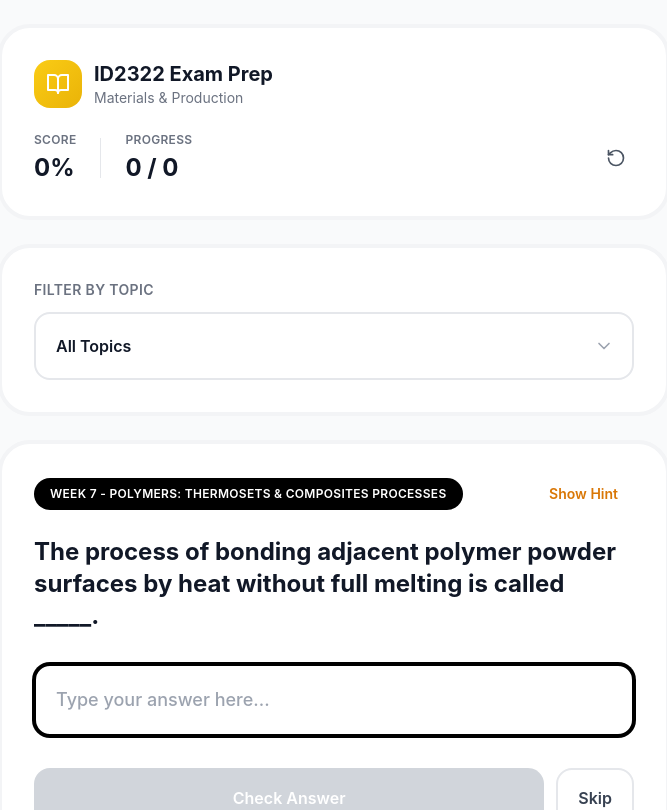
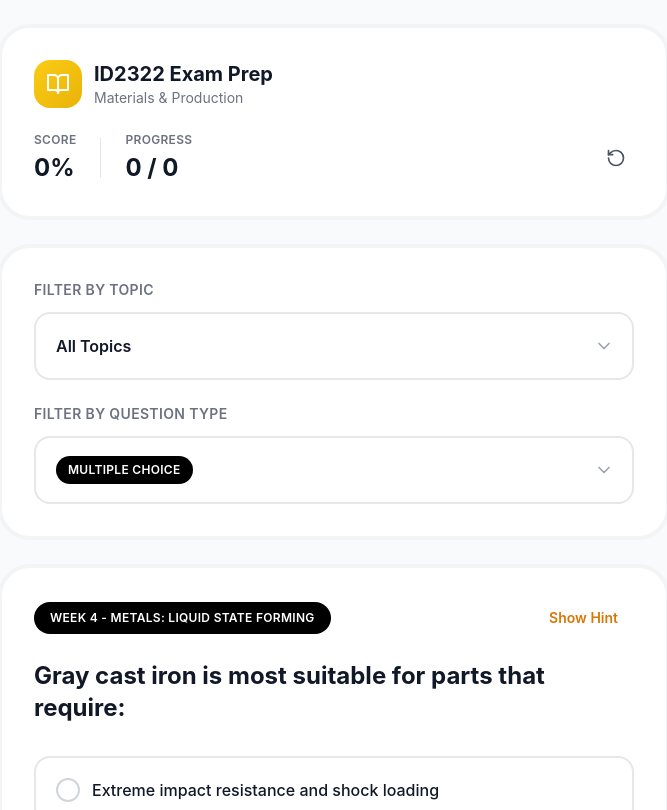
Before and after one commit to EdwardZehuaZhang/Prep, a React (Vite) app: page / in a window 1280 px wide. Shown: the top 810 px of the page, without its empty margins (306-973 px from the left). Built offline with nearby package versions, Linux system fonts and the light colour scheme.

Commit message:
feat: multia

```diff
--- a/src/components/ExamPrepApp.tsx
+++ b/src/components/ExamPrepApp.tsx
@@ -8,7 +8,6 @@ import { fillQuestions } from '../data/fillQuestions';
 import { multipleChoiceQuestions } from '../data/multiple-choiceQuestions';
 import { Question } from '../types/Question';
 import { checkAnswer, normalizeAnswer } from '../utils/answerChecker';
-import contentSummaryMd from './ContentSummary.md?raw';
 
 // Combine all question types
 const questions = [...shortQuestions, ...fillQuestions, ...multipleChoiceQuestions];
@@ -27,6 +26,7 @@ interface SavedProgress {
     customAcceptableAnswers?: string[];
   }>;
   deletedQuestions?: string[];
+  selectedQuestionTypes?: string[];
 }
 
 const ExamPrepApp = () => {
@@ -56,6 +56,7 @@ const ExamPrepApp = () => {
     return saved ? JSON.parse(saved).answeredQuestions : {};
   });
   const [isDropdownOpen, setIsDropdownOpen] = useState(false);
+  const [isQuestionTypeDropdownOpen, setIsQuestionTypeDropdownOpen] = useState(false);
   const [expandedQuestionId, setExpandedQuestionId] = useState<string | null>(null);
   const [showHint, setShowHint] = useState(false);
   const [questionCustomizations, setQuestionCustomizations] = useState<Record<string, {
@@ -69,9 +70,13 @@ const ExamPrepApp = () => {
     const saved = localStorage.getItem(STORAGE_KEY);
     return saved ? (JSON.parse(saved).deletedQuestions || []) : [];
   });
+  const [selectedQuestionTypes, setSelectedQuestionTypes] = useState<string[]>(() => {
+    const saved = localStorage.getItem(STORAGE_KEY);
+    return saved ? (JSON.parse(saved).selectedQuestionTypes || ['multiple-choice']) : ['multiple-choice'];
+  });
   const [editingQuestion, setEditingQuestion] = useState(false);
   const [editedQuestionText, setEditedQuestionText] = useState('');
-  const [markdownContent, setMarkdownContent] = useState(contentSummaryMd);
+  const [markdownContent, setMarkdownContent] = useState('');
   const [showMarkdownPanel, setShowMarkdownPanel] = useState(true);
   const textareaRef = useRef<HTMLTextAreaElement>(null);
   const inputRef = useRef<HTMLInputElement>(null);
@@ -103,9 +108,10 @@ const ExamPrepApp = () => {
       lastUpdated: new Date().toISOString(),
       questionCustomizations,
       deletedQuestions,
+      selectedQuestionTypes,
     };
     localStorage.setItem(STORAGE_KEY, JSON.stringify(progress));
-  }, [currentQuestion, score, attempted, selectedTopic, answeredQuestions, questionCustomizations, deletedQuestions]);
+  }, [currentQuestion, score, attempted, selectedTopic, answeredQuestions, questionCustomizations, deletedQuestions, selectedQuestionTypes]);
 
   const topics = ['all', ...new Set(questions.map(q => q.topic))];
 
@@ -130,7 +136,8 @@ const ExamPrepApp = () => {
     .filter((q, index) => {
       const qId = `${q.topic}-${q.question.substring(0, 50)}`;
       return !deletedQuestions.includes(qId);
-    });
+    })
+    .filter(q => selectedQuestionTypes.includes(q.type));
 
   const currentQ = filteredQuestions[currentQuestion];
 
@@ -140,9 +147,9 @@ const ExamPrepApp = () => {
     return `${q.topic}-${q.question.substring(0, 50)}`;
   };
 
-  const currentQuestionId = getQuestionId(currentQuestion);
+  const currentQuestionId = currentQ ? getQuestionId(currentQuestion) : '';
   const currentCustomizations = questionCustomizations[currentQuestionId] || {};
-  const displayedQuestion = currentCustomizations.customQuestion || currentQ.question;
+  const displayedQuestion = currentQ ? (currentCustomizations.customQuestion || currentQ.question) : '';
 
   // Function to save question edit
   const handleSaveQuestionEdit = () => {
@@ -331,8 +338,10 @@ const ExamPrepApp = () => {
           </div>
         </div>
 
+        {/* Filters Panel */}
+        <div className="bg-white rounded-[2rem] border-4 border-gray-100 p-6 sm:p-8 mb-6">
           {/* Topic Filter */}
-        <div className="bg-white rounded-[2rem] border-4 border-gray-100 p-6 sm:p-8 mb-6">
+          <div className="mb-6">
             <div className="mb-3">
               <label className="text-sm font-semibold text-gray-500 uppercase tracking-wide block mb-3">
                 Filter by Topic
@@ -365,15 +374,11 @@ const ExamPrepApp = () => {
                           setIsDropdownOpen(false);
                           resetQuiz();
                         }}
-                      className={`w-full px-5 py-4 text-left font-semibold transition-colors flex items-center justify-between ${
-                        selectedTopic === topic
-                          ? 'bg-gray-900 text-white'
-                          : 'bg-white text-gray-900 hover:bg-gray-50'
-                      }`}
+                        className="w-full px-5 py-4 text-left font-semibold bg-white text-gray-900 hover:bg-gray-50 transition-colors flex items-center justify-between"
                       >
                         <span>{topic === 'all' ? 'All Topics' : topic}</span>
                         {selectedTopic === topic && (
-                        <Check size={18} className="text-white" />
+                          <Check size={18} className="text-black" />
                         )}
                       </button>
                     ))}
@@ -383,7 +388,112 @@ const ExamPrepApp = () => {
             </div>
           </div>
 
+          {/* Question Type Filter */}
+          <div>
+            <div className="mb-3">
+              <label className="text-sm font-semibold text-gray-500 uppercase tracking-wide block mb-3">
+                Filter by Question Type
+              </label>
+            </div>
+            <div className="relative">
+              <button
+                onClick={() => setIsQuestionTypeDropdownOpen(!isQuestionTypeDropdownOpen)}
+                className="w-full border-2 border-gray-200 bg-white rounded-2xl focus:ring-2 focus:ring-black focus:border-black focus:outline-none transition-all cursor-pointer hover:border-gray-300 text-left h-[68px] flex items-center px-5 pr-12"
+              >
+                <div className="flex flex-wrap gap-2">
+                  {selectedQuestionTypes.length === 3 ? (
+                    <span className="text-gray-900 font-semibold text-base">All Question Types</span>
+                  ) : selectedQuestionTypes.length === 0 ? (
+                    <span className="text-gray-400 font-medium text-base">Select question types...</span>
+                  ) : (
+                    selectedQuestionTypes.map(type => {
+                      const typeLabels: Record<string, string> = {
+                        'short': 'Short Answer',
+                        'fill': 'Fill in the Blank',
+                        'multiple-choice': 'Multiple Choice'
+                      };
+                      const label = typeLabels[type];
+                      if (!label) return null;
+                      return (
+                        <span
+                          key={type}
+                          className="bg-black text-white text-xs font-semibold px-3 py-1.5 rounded-full uppercase tracking-wide"
+                        >
+                          {label}
+                        </span>
+                      );
+                    })
+                  )}
+                </div>
+              </button>
+              <ChevronDown
+                size={20}
+                className={`absolute right-5 top-1/2 -translate-y-1/2 text-gray-400 pointer-events-none transition-transform ${
+                  isQuestionTypeDropdownOpen ? 'rotate-180' : ''
+                }`}
+              />
+
+              {isQuestionTypeDropdownOpen && (
+                <>
+                  <div
+                    className="fixed inset-0 z-10"
+                    onClick={() => setIsQuestionTypeDropdownOpen(false)}
+                  />
+                  <div className="absolute top-full left-0 right-0 mt-2 bg-white rounded-2xl border-2 border-gray-200 shadow-lg overflow-hidden z-20" style={{ width: 'calc(100% + 4px)', marginLeft: '-2px' }}>
+                    {['short', 'fill', 'multiple-choice'].map(type => {
+                      const isSelected = selectedQuestionTypes.includes(type);
+                      const typeLabels: Record<string, string> = {
+                        'short': 'Short Answer',
+                        'fill': 'Fill in the Blank',
+                        'multiple-choice': 'Multiple Choice'
+                      };
+
+                      return (
+                        <button
+                          key={type}
+                          onClick={() => {
+                            const newSelectedTypes = isSelected
+                              ? selectedQuestionTypes.filter(t => t !== type)
+                              : [...selectedQuestionTypes, type];
+
+                            // Prevent deselecting all types
+                            if (newSelectedTypes.length === 0) return;
+
+                            setSelectedQuestionTypes(newSelectedTypes);
+                            // Reset to first question when filter changes
+                            setCurrentQuestion(0);
+                            setShowFeedback(false);
+                            setUserAnswer('');
+                            setSelectedOption('');
+                          }}
+                          className="w-full px-5 py-4 text-left font-semibold bg-white text-gray-900 hover:bg-gray-50 transition-colors flex items-center justify-between"
+                        >
+                          <span>{typeLabels[type]}</span>
+                          {isSelected && (
+                            <Check size={18} className="text-black" />
+                          )}
+                        </button>
+                      );
+                    })}
+                  </div>
+                </>
+              )}
+            </div>
+          </div>
+        </div>
+
         {/* Question Card */}
+        {filteredQuestions.length === 0 ? (
+          <div className="bg-white rounded-[2rem] border-4 border-gray-100 p-6 sm:p-8 mb-6">
+            <div className="text-center py-12">
+              <div className="text-gray-400 mb-4">
+                <BookOpen size={48} className="mx-auto" />
+              </div>
+              <h3 className="text-xl font-bold text-gray-900 mb-2">No questions match your filters</h3>
+              <p className="text-gray-600">Try adjusting your topic or question type filters</p>
+            </div>
+          </div>
+        ) : (
         <div className="bg-white rounded-[2rem] border-4 border-gray-100 p-6 sm:p-8 mb-6">
           <div className="flex items-center justify-between mb-6">
             <span className="inline-block bg-black text-white text-xs font-semibold px-4 py-2 rounded-full uppercase tracking-wide">
@@ -637,8 +747,10 @@ const ExamPrepApp = () => {
             )}
           </div>
         </div>
+        )}
 
         {/* Progress Bar */}
+        {filteredQuestions.length > 0 && (
         <div className="bg-white rounded-[2rem] border-4 border-gray-100 p-6 mb-6">
           <div className="mb-3 flex justify-between items-center">
             <span className="text-sm font-semibold text-gray-500 uppercase tracking-wide">Overall Progress</span>
@@ -655,8 +767,7 @@ const ExamPrepApp = () => {
             />
           </div>
         </div>
-
-        {/* Answered Questions List */}
+        )}        {/* Answered Questions List */}
         {Object.keys(answeredQuestions).length > 0 && (
           <div className="bg-white rounded-[2rem] border-4 border-gray-100 p-6">
             <div className="mb-4 flex items-center justify-between">
```
Lines whose indentation alone changed are shown as unchanged.
